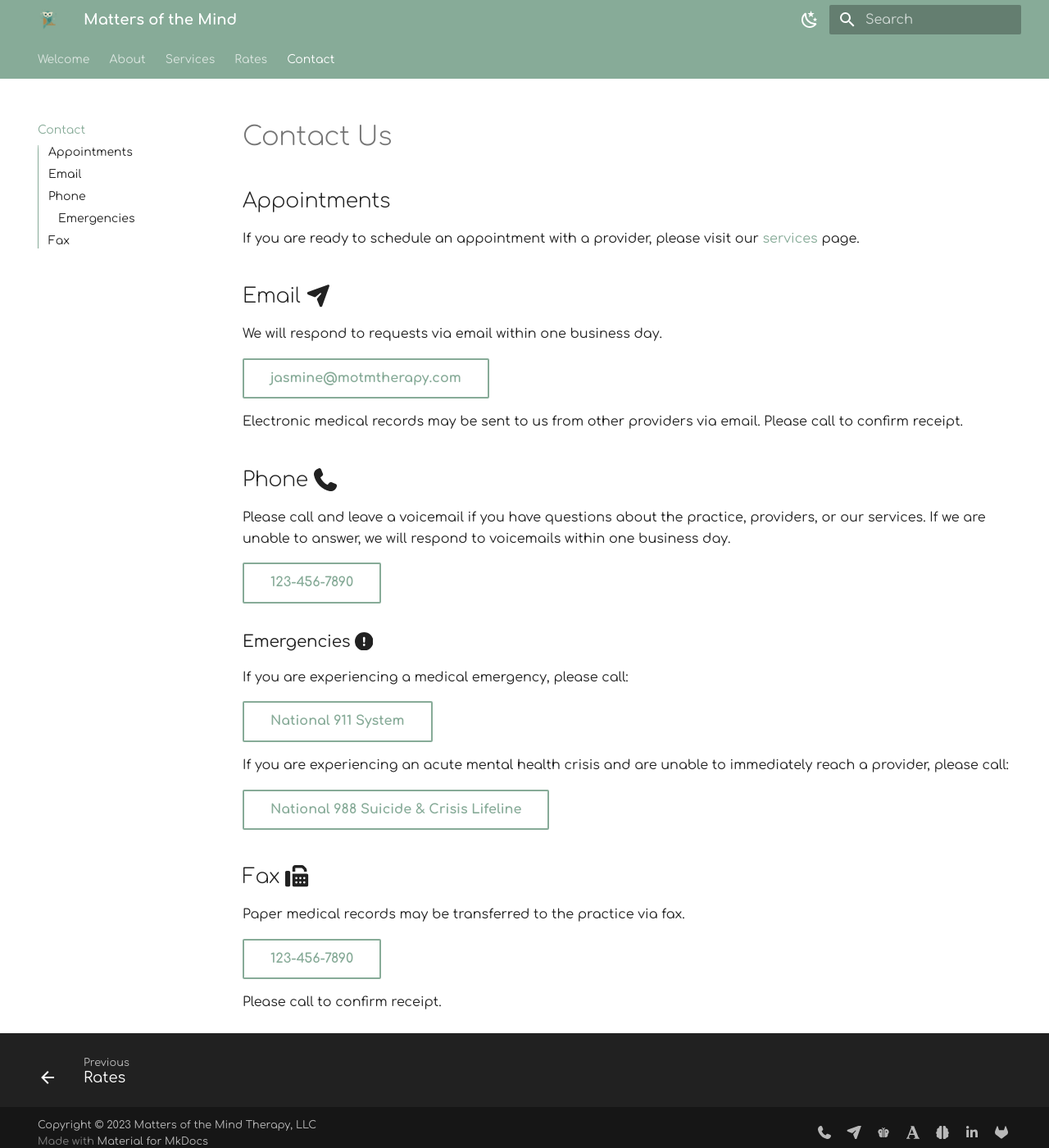
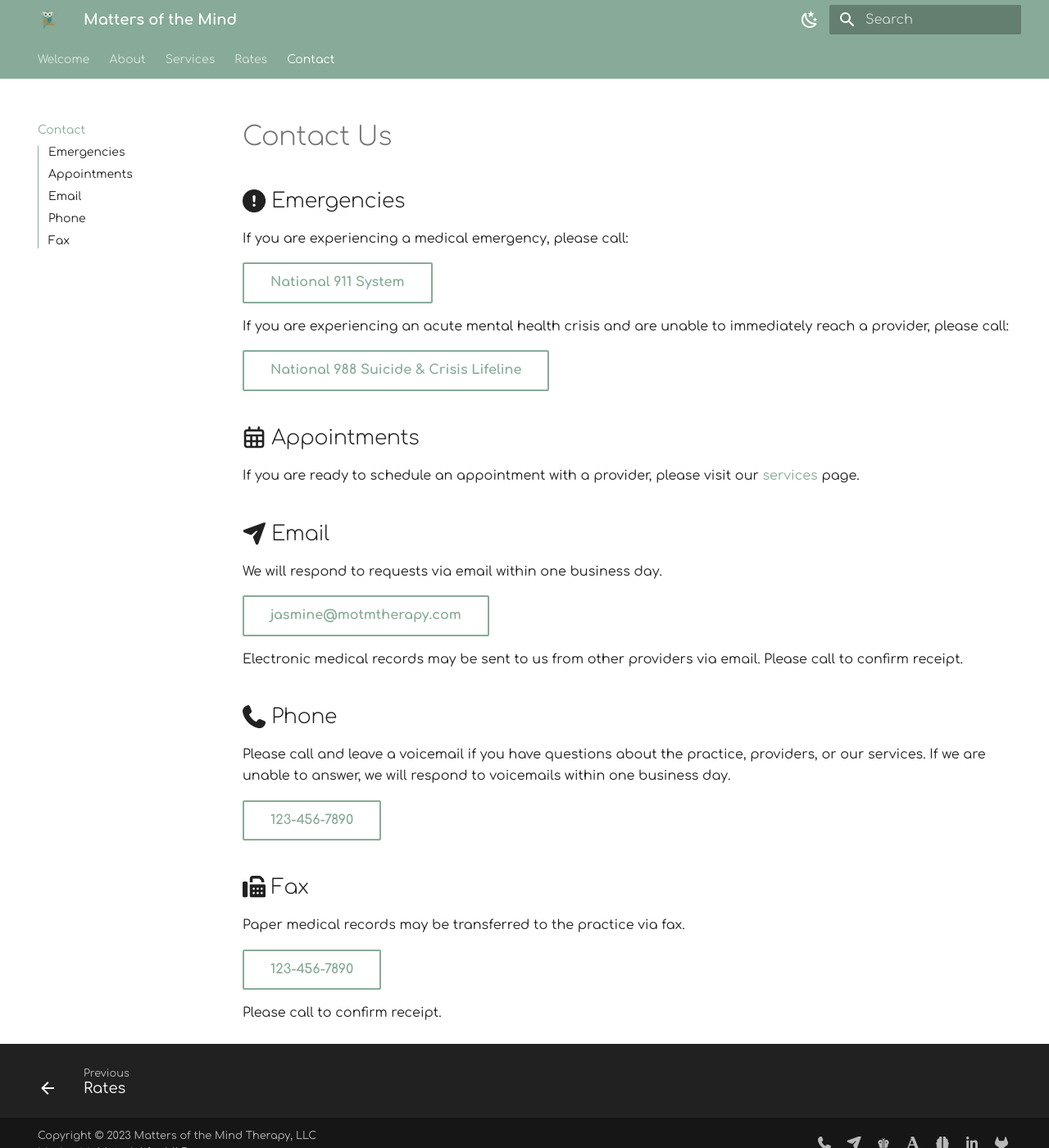
Before and after one commit to motm-therapy/website, an MkDocs documentation site: the page built from docs/contact.md, in a window 1280 px wide and 1400 px high. Shown: the whole window at 82% size. Built offline with MkDocs 1.6.1 and Material for MkDocs 9.7.7, drawn with Linux system fonts in a browser that asks for light colours; part of the change alters nothing that is shown.

Commit message:
Update contact.md

```diff
--- a/docs/contact.md
+++ b/docs/contact.md
@@ -1,26 +1,6 @@
 # Contact Us
 
-## Appointments
-
-If you are ready to schedule an appointment with a provider, please visit our [services](services.md) page.
-
-## Email :fontawesome-solid-paper-plane:
-
-We will respond to requests via email within one business day.
-
-[jasmine@motmtherapy.com](mailto:jasmine@motmtherapy.com){ .md-button }
-
-
-Electronic medical records may be sent to us from other providers via email. Please call to confirm receipt.
-
-## Phone :fontawesome-solid-phone:
-
-Please call and leave a voicemail if you have questions about the practice, providers, or our services.
-If we are unable to answer, we will respond to voicemails within one business day.
-
-[123-456-7890](tel:1234567890){ .md-button }
-
-### Emergencies :fontawesome-solid-circle-exclamation:
+## :fontawesome-solid-circle-exclamation: Emergencies
 
 If you are experiencing a medical emergency, please call:
 
@@ -31,7 +11,27 @@ please call:
 
 [National 988 Suicide & Crisis Lifeline](tel:988){ .md-button }
 
-## Fax :fontawesome-solid-fax:
+## :fontawesome-regular-calendar-days: Appointments
+
+If you are ready to schedule an appointment with a provider, please visit our [services](services.md) page.
+
+## :fontawesome-solid-paper-plane: Email
+
+We will respond to requests via email within one business day.
+
+[jasmine@motmtherapy.com](mailto:jasmine@motmtherapy.com){ .md-button }
+
+
+Electronic medical records may be sent to us from other providers via email. Please call to confirm receipt.
+
+## :fontawesome-solid-phone: Phone
+
+Please call and leave a voicemail if you have questions about the practice, providers, or our services.
+If we are unable to answer, we will respond to voicemails within one business day.
+
+[123-456-7890](tel:1234567890){ .md-button }
+
+## :fontawesome-solid-fax: Fax
 
 Paper medical records may be transferred to the practice via fax.
 
```
